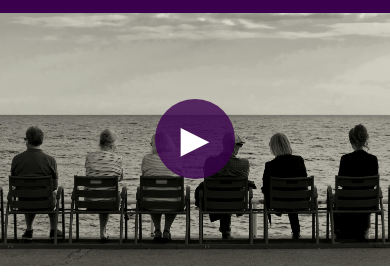
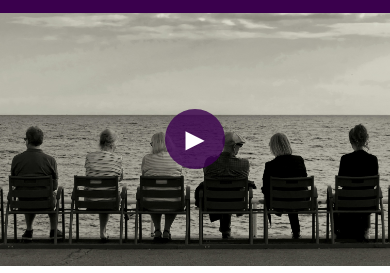
Before and after one commit to singsonjandro/MyLegacyMessage, a plain HTML site: page about-us.html in a window 390 px wide. Shown: the part 108-381 px from the top of the page. Drawn offline with Linux system fonts and the light colour scheme.

Commit message:
play button changes

```diff
--- a/styles.css
+++ b/styles.css
@@ -864,6 +864,12 @@ strong {
     padding: 1.5em;
   }
 
+  .play-btn {
+    width: 60px;
+    height: 60px;
+    font-size: 2rem;
+  }
+
   .faq-question {
     color: #000;
   }
```
